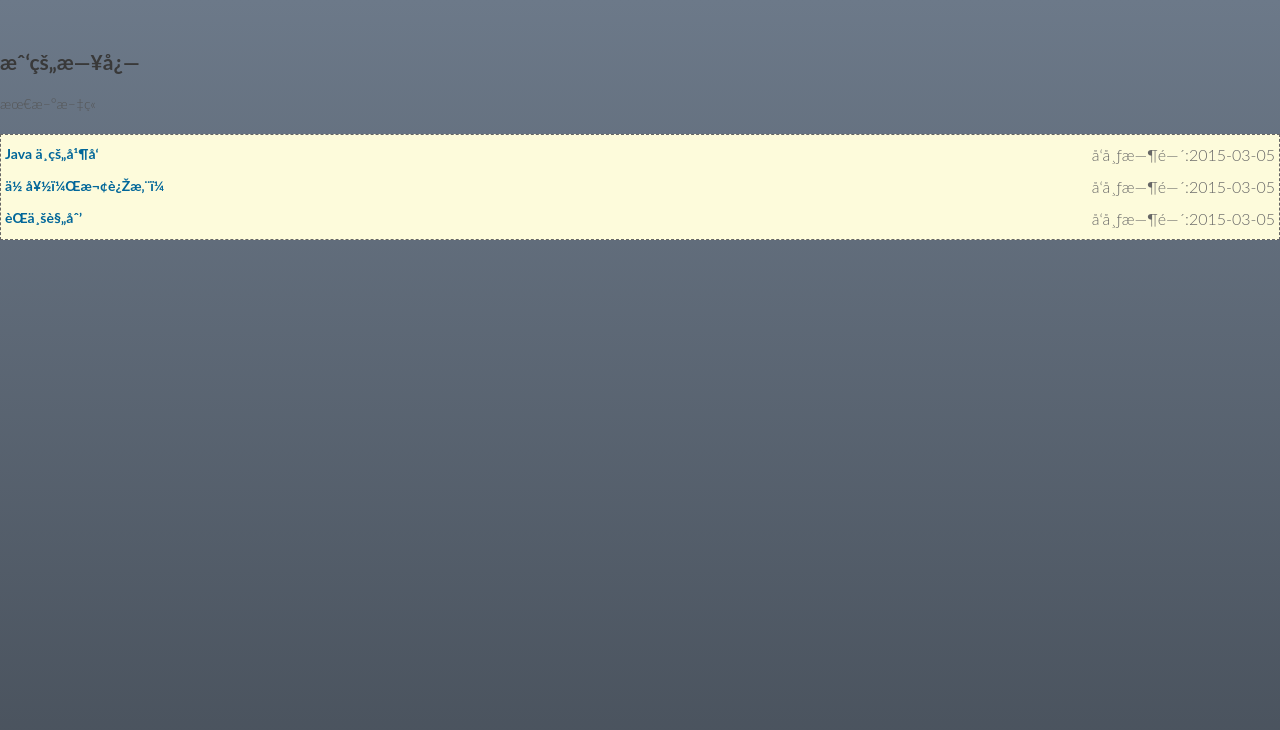
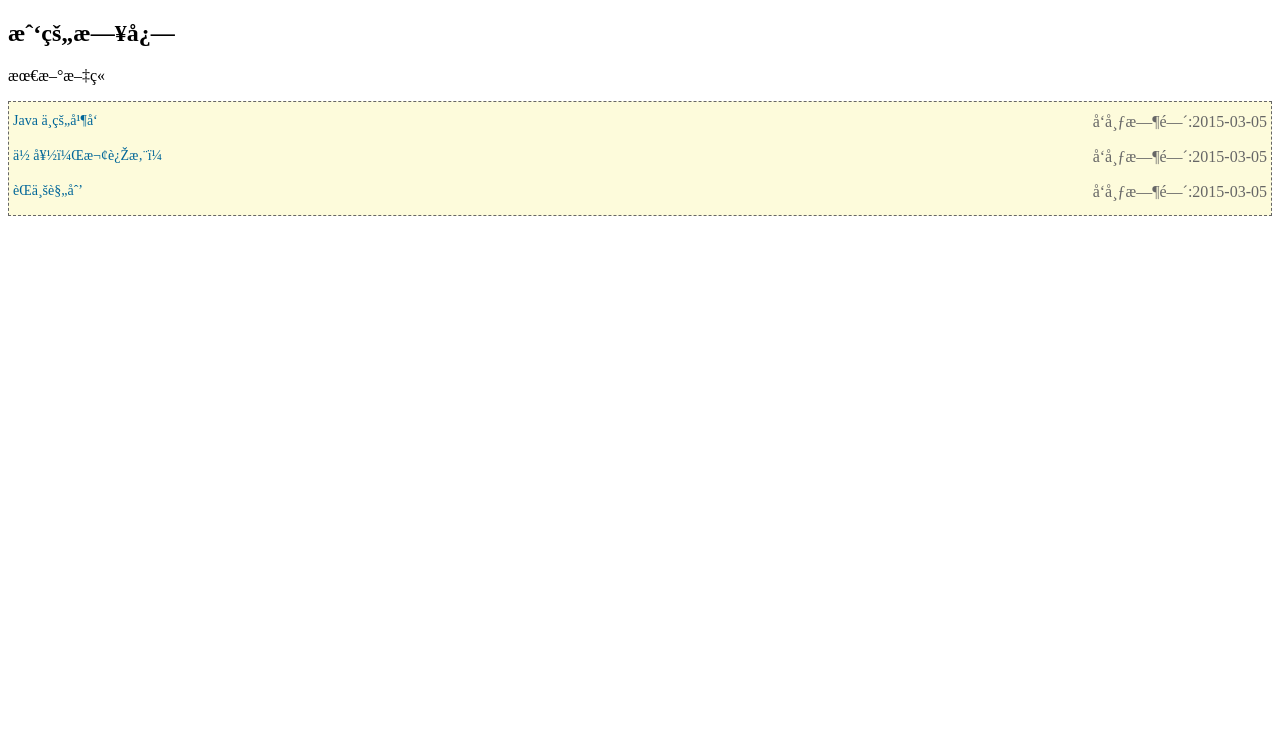
Before and after one commit to houht/houht.github.io, a Jekyll site: the page built from blog.html, in a window 1280 px wide. Shown: the top 730 px of the page. Built offline with Jekyll 4.4.1, drawn with Linux system fonts in a browser that asks for light colours; Markdown is read by kramdown in place of the engine named in the settings.

Commit message:
Update default.html

```diff
--- a/_layouts/default.html
+++ b/_layouts/default.html
@@ -8,10 +8,12 @@
 
 <title>{{ page.title }}</title>
 
-<link rel="stylesheet" href="/stylesheets/styles.css">
+<!--link rel="stylesheet" href="/stylesheets/styles.css">
 <link rel="stylesheet" href="/stylesheets/pygment_trac.css">
 <script src="/javascripts/scale.fix.js"></script>
-<meta name="viewport" content="width=device-width, initial-scale=1, user-scalable=no">
+<meta name="viewport" content="width=device-width, initial-scale=1, user-scalable=no"-->
+
+<script src="https://github.com/coreyti/showdown/blob/master/src/showdown.js"></script>
 </head>
 
 <body>
```
